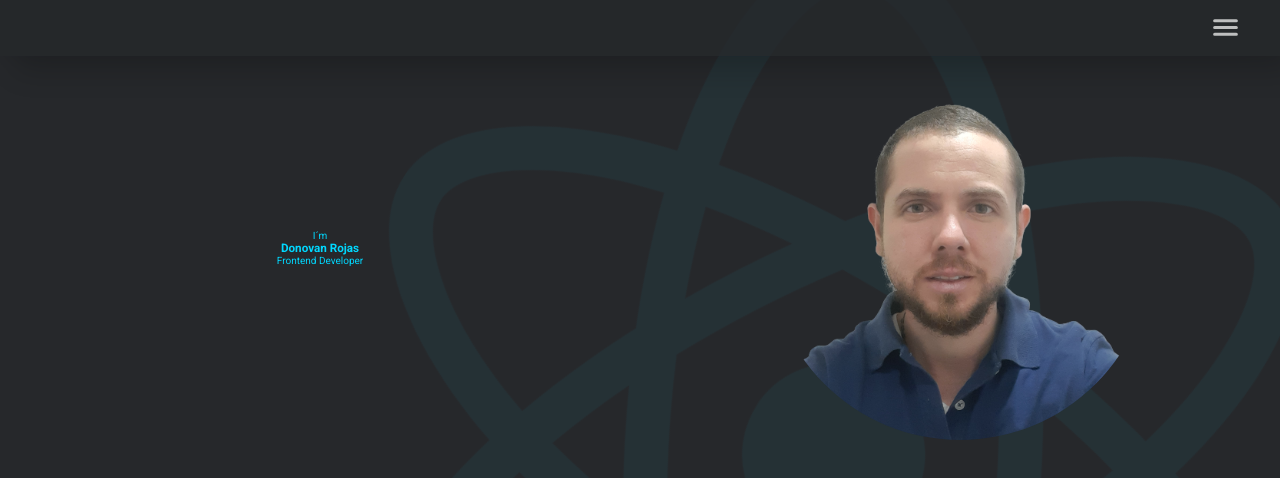
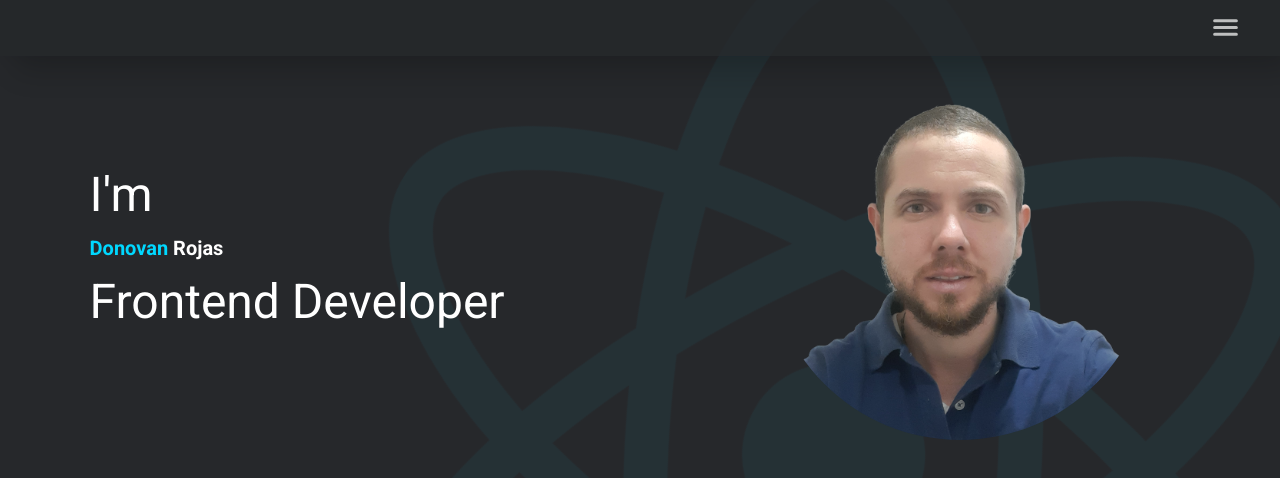
Before and after one commit to IngDonovan/portfolio, a React (Vite) app: page / in a window 1280 px wide. Shown: the top 478 px of the page. Built offline with nearby package versions, Linux system fonts and the light colour scheme.

Commit message:
styles info section

```diff
--- a/src/Pages/Home/Home.scss
+++ b/src/Pages/Home/Home.scss
@@ -6,10 +6,26 @@
     justify-content: center;
     article{
         width: 50vw;
+        padding-left: 7vw;
         display: flex;
-        align-items: center;
+        align-items: start;
         justify-content: center;
         flex-direction: column;
+        gap: 1vw;
+        p{
+            font-size: mn.$tx-l;
+            color: mn.$primary-text-color;
+        }
+        @media (min-width: mn.$layout-breakpoint-small){
+            p{
+                font-size: mn.$tx-xxxl;
+            }
+        }
+        @media (min-width: mn.$layout-breakpoint-medium){
+            p{
+                font-size: mn.$tx-desktop;
+            }
+        }
     }
     figure{
         width: 50vw;
@@ -24,16 +40,14 @@
             background-color: transparent;
             background-size: cover;
             background-position: center;
+
         }
-        img{
-            width: 30vw;
-            height: 30vw;
-            border-radius: 50%;
-            background-image: url(../../assets/img/drm.png);
-            background-color: transparent;
-            background-size: 100% 100%;
-            object-fit: contain;
-            box-shadow:mn.$shad-Flat;
-        }
+
     }
 }
+.ing{
+    font-size: mn.$tx-xxl;
+    span{
+        color: mn.$primary-text-color;
+    }
+}
--- a/src/Pages/Home/index.jsx
+++ b/src/Pages/Home/index.jsx
@@ -11,8 +11,8 @@ const Home = () => {
       <Layout>
         <section className="info">
             <article>
-                <p>I´m</p>
-                <h1>Donovan Rojas</h1>
+                <p>I'm</p>
+                <h1 className="ing">Donovan <span>Rojas</span></h1>
                 <p>Frontend Developer</p>
             </article>
             <figure>
--- a/src/main.scss
+++ b/src/main.scss
@@ -11,6 +11,13 @@ $tx-base: 1.4rem;
 $tx-l: 1.6rem;
 $tx-xl: 1.8rem;
 $tx-xxl: 2rem;
+$tx-xxxl: 2.4rem;
+$tx-tablet: 3.2rem;
+$tx-desktop: 4.8rem;
+$tx-desktXL: 6.4rem;
+$layout-breakpoint-small:490px;
+$layout-breakpoint-medium:970px;
+$layout-breakpoint-large:1200px;
 $shad-Flat:-15px -15px 30px rgba(48, 53, 58, 0.25),
 15px 15px 30px 0px rgba(0, 0, 0, 0.25);
 $shad-smFlat: -5px 5px 10px #bebebe,
```
